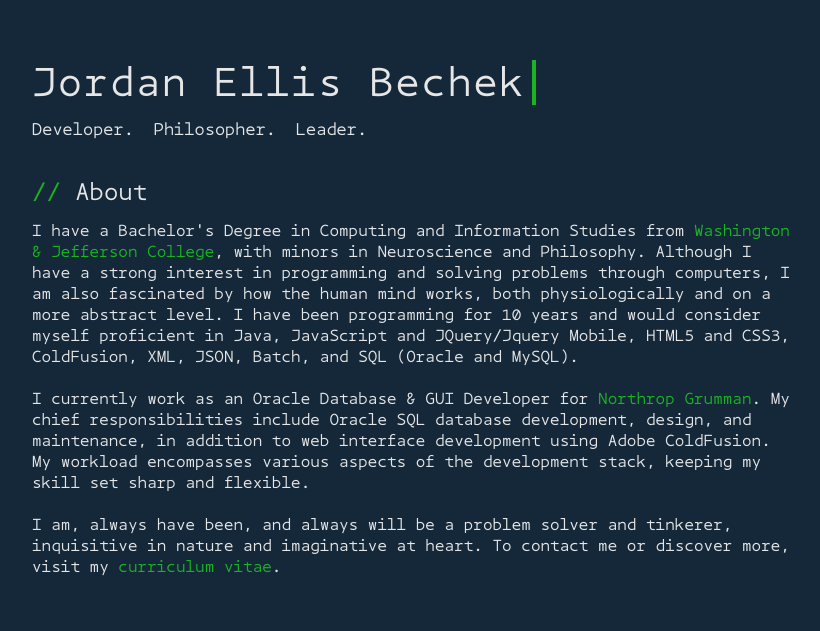
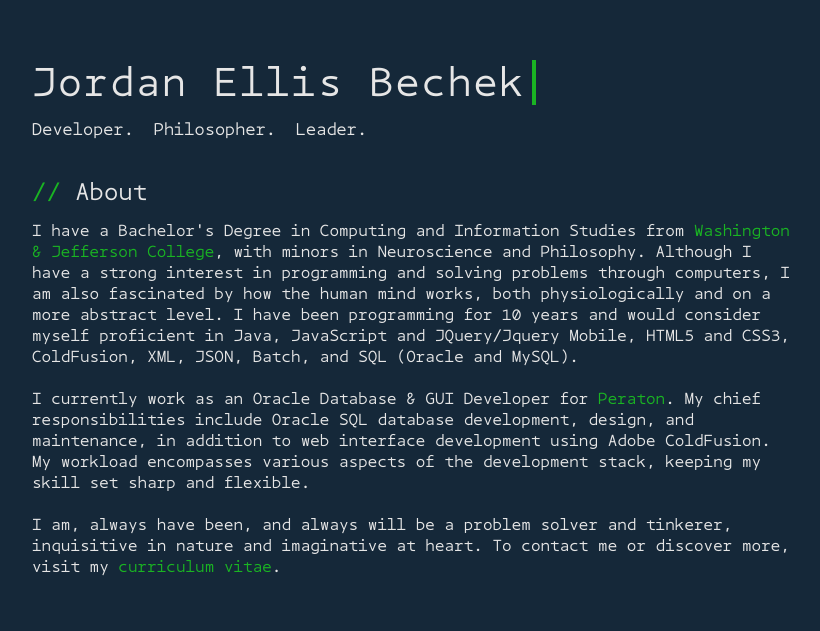
Before and after one commit to jbechek/jbechek.github.io, a plain HTML site: page index.html in a window 1280 px wide. Shown: the top 631 px of the page, without its empty margins (228-1048 px from the left). Drawn offline with Linux system fonts and the light colour scheme; files whose address does not match are found by name.

Commit message:
Update co. from NG to Peraton

```diff
--- a/index.html
+++ b/index.html
@@ -40,7 +40,7 @@
 						and SQL (Oracle and MySQL).<br><br>
 
 						I currently work as an Oracle Database & GUI Developer for
-						<a href="https://www.northropgrumman.com" target="_blank">Northrop Grumman</a>.
+						<a href="https://www.peraton.com/" target="_blank">Peraton</a>.
 						My chief responsibilities include Oracle SQL database development, design,
 						and maintenance, in addition to web interface development using Adobe ColdFusion.
 						My workload encompasses various aspects of the development stack, keeping my
```
